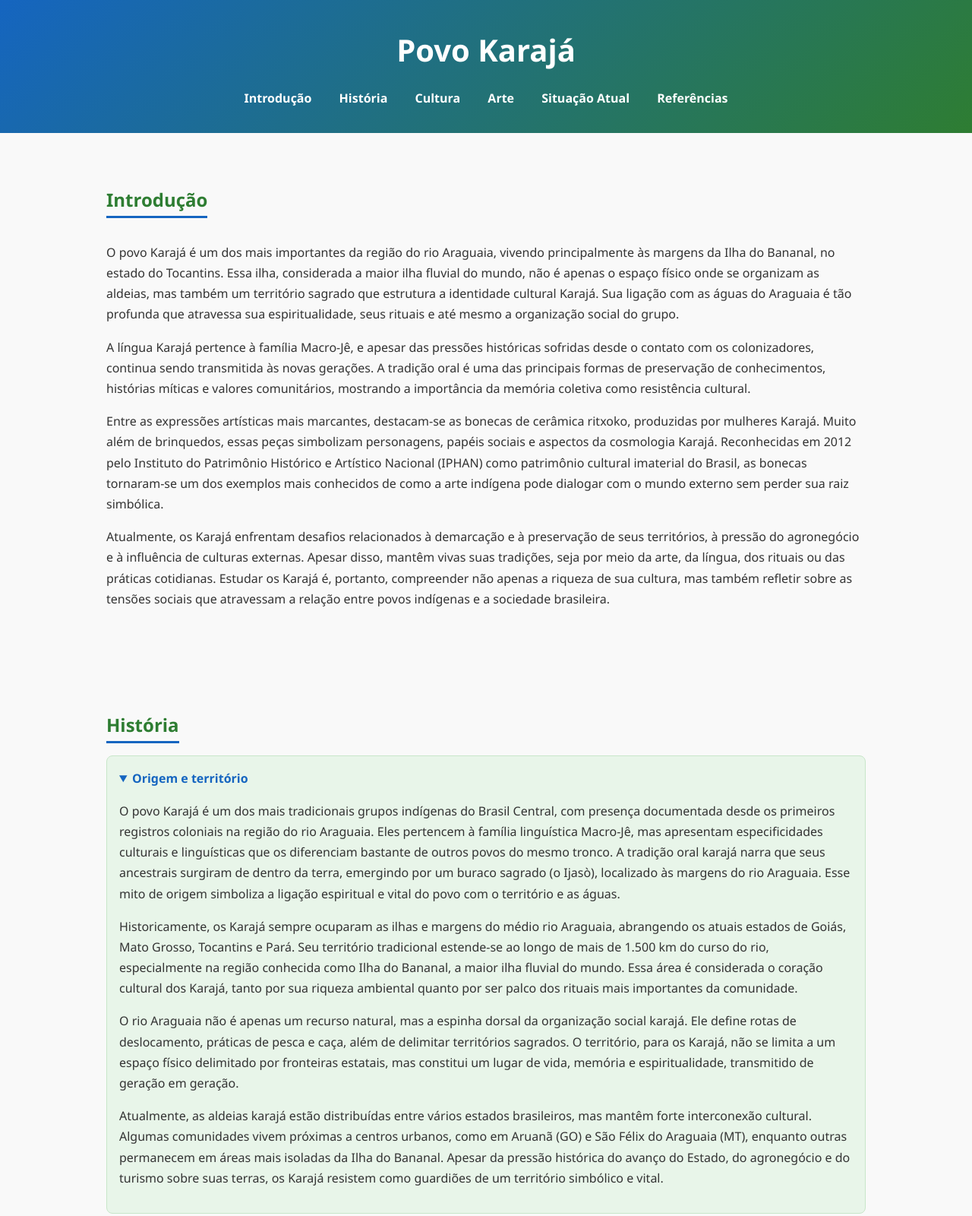
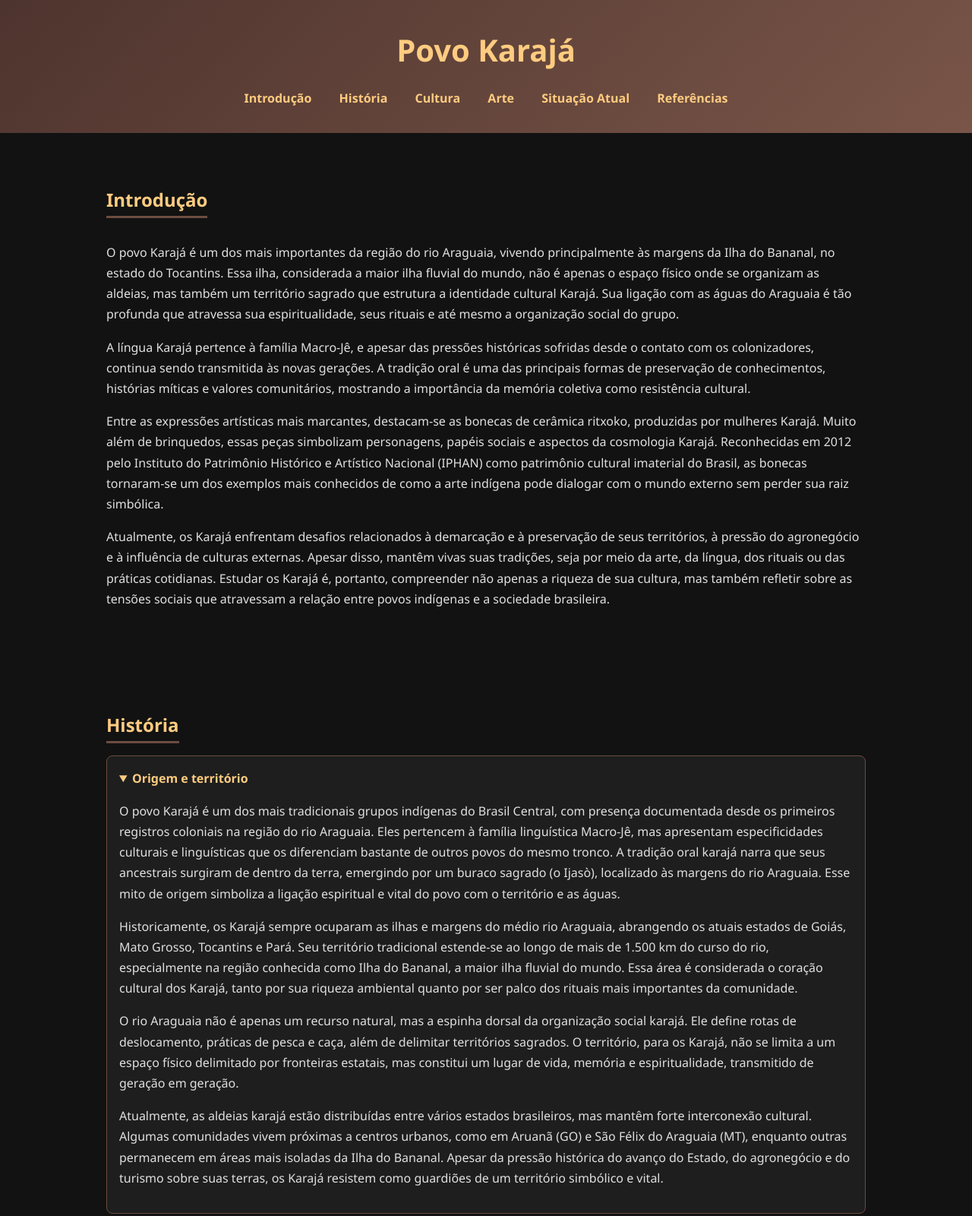
Before and after one commit to bahBTW/trabalhokarajodescolado, a plain HTML site: page index.html in a window 1280 px wide. Shown: the top 1600 px of the page at 76% size. Drawn offline with Linux system fonts and the light colour scheme.

Commit message:
Update index.html

```diff
--- a/index.html
+++ b/index.html
@@ -8,84 +8,99 @@
   body {
     font-family: "Segoe UI", Arial, sans-serif;
     margin: 0;
-      background: #f9f9f9;
-      color: #333;
+    background: #121212; /* fundo escuro moderno */
+    color: #e0e0e0; /* texto claro para contraste */
     line-height: 1.7;
     scroll-behavior: smooth;
   }
+
   header {
-      background: linear-gradient(135deg, #1565c0, #2e7d32);
-      color: white;
+    background: linear-gradient(135deg, #4e342e, #795548); /* tons terrosos */
+    color: #ffcc80; /* amarelo queimado para contraste */
     padding: 2rem 1rem;
     text-align: center;
   }
+
   header h1 {
     margin: 0;
     font-size: 2.5rem;
   }
+
   nav {
     margin-top: 1rem;
   }
+
   nav a {
-      color: #fff;
+    color: #ffcc80;
     text-decoration: none;
     margin: 0 1rem;
     font-weight: bold;
     transition: 0.3s;
   }
+
   nav a:hover {
-      color: #ffd54f;
+    color: #ffd54f; /* tom dourado para destaque */
   }
+
   section {
     padding: 3rem 2rem;
     max-width: 1000px;
     margin: auto;
   }
+
   h2 {
-      color: #2e7d32;
-      border-bottom: 3px solid #1565c0;
+    color: #ffcc80;
+    border-bottom: 3px solid #6d4c41; /* marrom mais escuro para contraste */
     display: inline-block;
     margin-bottom: 1rem;
   }
+
   .galeria {
     display: grid;
     grid-template-columns: repeat(auto-fit, minmax(250px, 1fr));
     gap: 1rem;
     margin-top: 1.5rem;
   }
+
   .galeria img {
     width: 100%;
     border-radius: 10px;
-      box-shadow: 0 4px 10px rgba(0,0,0,0.2);
+    box-shadow: 0 4px 15px rgba(0,0,0,0.5); /* sombra mais intensa para modernidade */
     transition: transform 0.3s;
   }
+
   .galeria img:hover {
     transform: scale(1.05);
   }
+
   details {
-      background: #e8f5e9;
-      border: 1px solid #c8e6c9;
+    background: #1e1e1e; /* fundo escuro para detalhes */
+    border: 1px solid #6d4c41; /* borda marrom escura */
     border-radius: 8px;
     padding: 1rem;
     margin-bottom: 1rem;
   }
+
   details summary {
     font-weight: bold;
     cursor: pointer;
-      color: #1565c0;
+    color: #ffcc80;
   }
+
   footer {
-      background: #1565c0;
-      color: #fff;
+    background: #4e342e; /* marrom escuro */
+    color: #ffcc80;
     text-align: center;
     padding: 1.5rem;
     margin-top: 2rem;
   }
+
   footer a {
     color: #ffd54f;
     text-decoration: none;
   }
 </style>
+
 </head>
 <body>
   <header>
```
Lines whose indentation alone changed are shown as unchanged.
